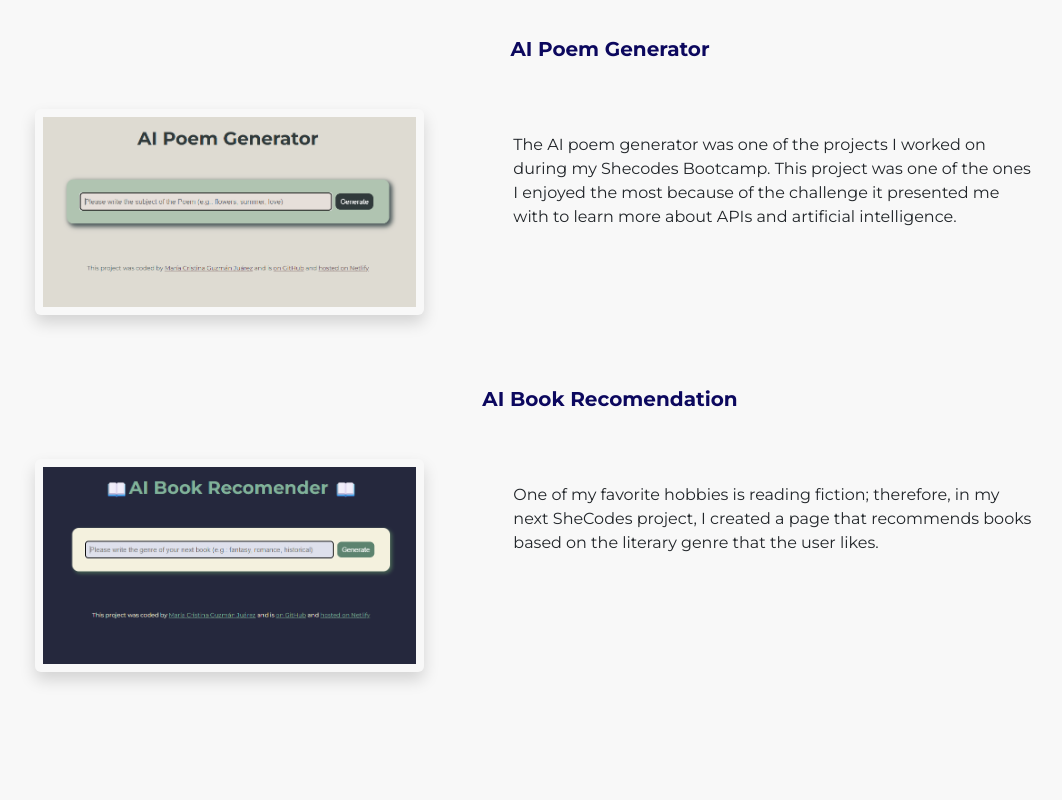
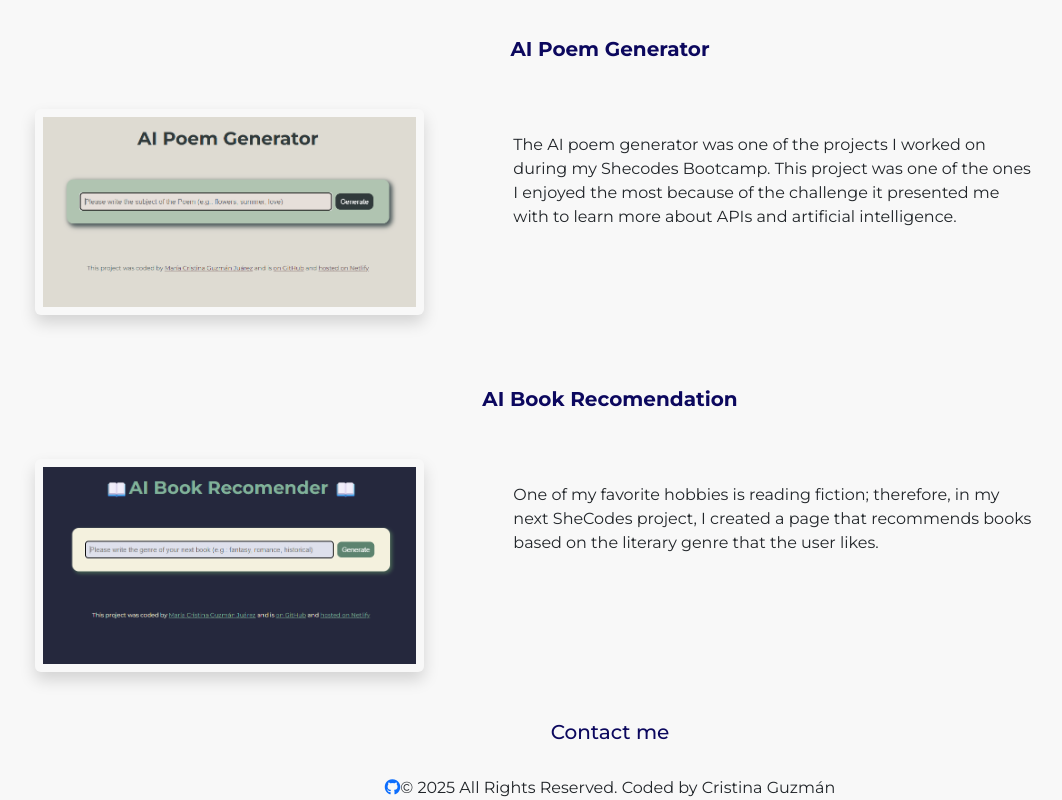
Before and after one commit to mcgj8847/ReactFinalProject, a plain HTML site: page index.html in a window 1280 px wide. Shown: the part 603-1403 px from the top of the page, without its empty margins (30-1092 px from the left). Before the commit the page ends 1323 px from the top, so only its background shows below. Drawn offline with nearby package versions, Linux system fonts and the light colour scheme.

Commit message:
Updated icons

```diff
--- a/index.html
+++ b/index.html
@@ -17,6 +17,7 @@
   <link rel="preconnect" href="https://fonts.gstatic.com" crossorigin>
   <link href="https://fonts.googleapis.com/css2?family=Montserrat:ital,wght@0,100..900;1,100..900&display=swap"
     rel="stylesheet">
+  <script src="https://kit.fontawesome.com/93db2f23eb.js" crossorigin="anonymous"></script>
 </head>
 
 <body>
@@ -106,6 +107,17 @@
   </div>
   <br>
   <br>
+  <footer>
+    <div class="text-center">
+      <h5>Contact me </h5>
+      <br>
+      <div class="social-links d-flex justify-content-center">
+        <a href="https://github.com/mcgj8847" target="_blank">
+          <i class="fab fa-github" aria-hidden="true"></i>
+        </a>
+        © 2025 All Rights Reserved. Coded by Cristina Guzmán
+      </div>
+  </footer>
 </body>
 
 </html>
```
Also changed, not shown: aresearch.html (+1 -0 lines), consultacy.html (+1 -0 lines), contact.html (+1 -0 lines), projects.html (+1 -0 lines).
